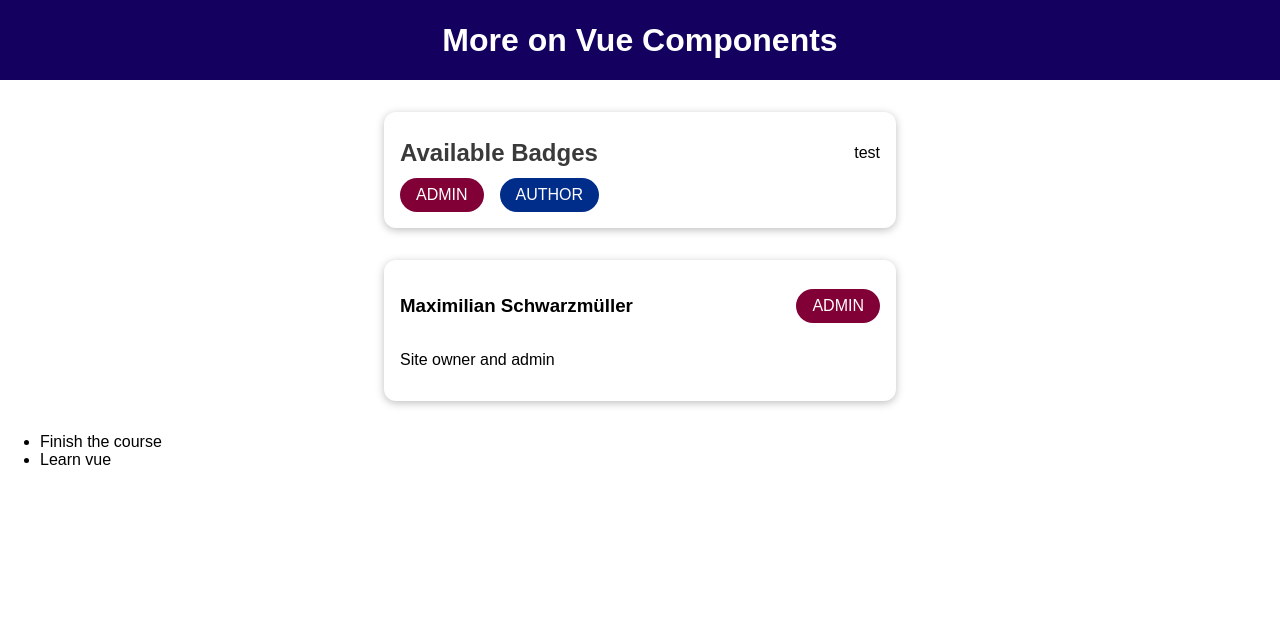
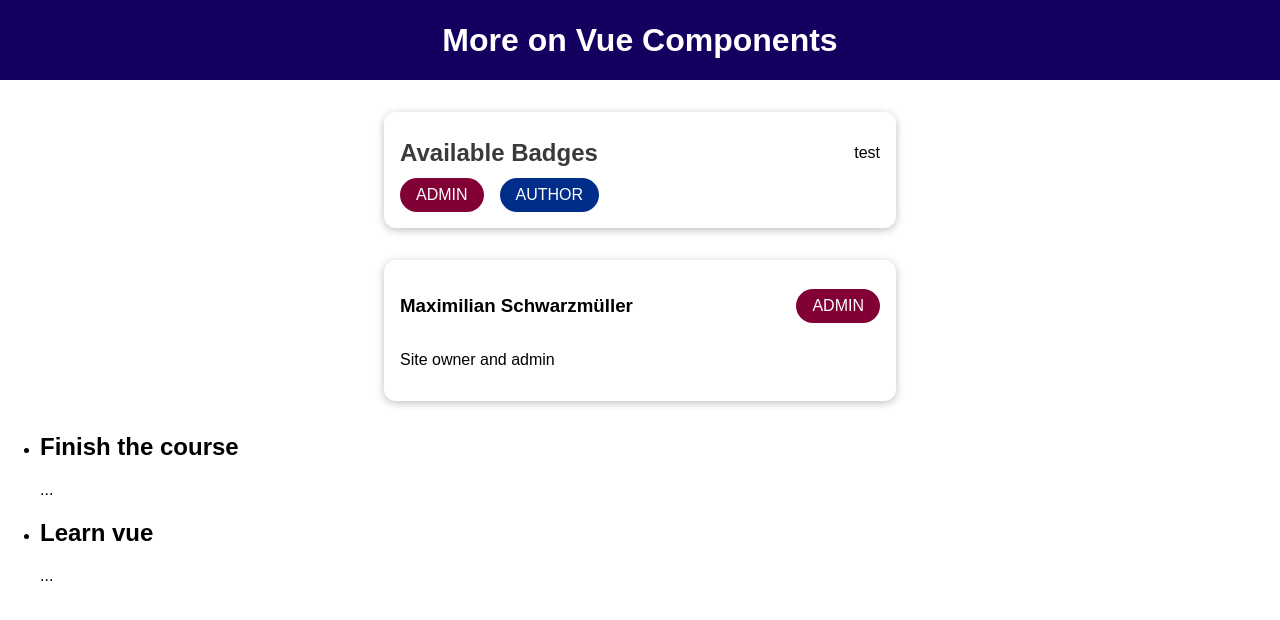
Before and after one commit to LeoPavlovski01/Udemy-VueJS, a Vue app in the folder cmp-adv-01-starting-setup/: page / in a window 1280 px wide. Shown: the top 620 px of the page. Built offline with nearby package versions, Linux system fonts and the light colour scheme.

Commit message:
Lesson 119. Working with slots #default and custom names.

```diff
--- a/cmp-adv-01-starting-setup/src/App.vue
+++ b/cmp-adv-01-starting-setup/src/App.vue
@@ -4,7 +4,10 @@
     <header-component></header-component>
     <badge-list></badge-list>
     <user-info :active-user="activeUser"></user-info>
-    <course-goals></course-goals>
+    <course-goals #default="slotProps">
+        <h2>{{slotProps.item}}</h2>
+        <p>{{slotProps.customProp}}</p>
+    </course-goals>
   </div>
 </template>
 
--- a/cmp-adv-01-starting-setup/src/components/CourseGoals.vue
+++ b/cmp-adv-01-starting-setup/src/components/CourseGoals.vue
@@ -1,7 +1,7 @@
 <template>
   <ul>
-    <li v-for="item in goals" :key="item">
-      {{item}}
+    <li v-for="goal in goals" :key="goal">
+      <slot :item="goal" :customProp="'...'"></slot>
     </li>
   </ul>
 </template>
```
